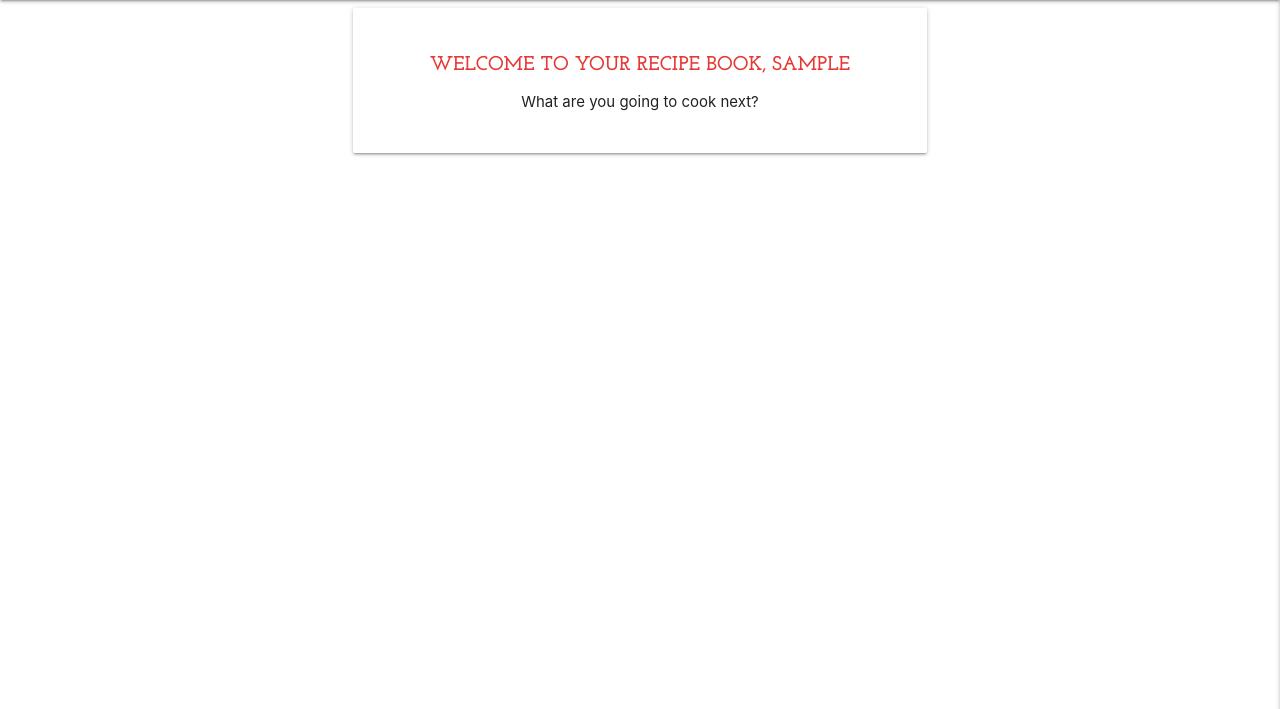
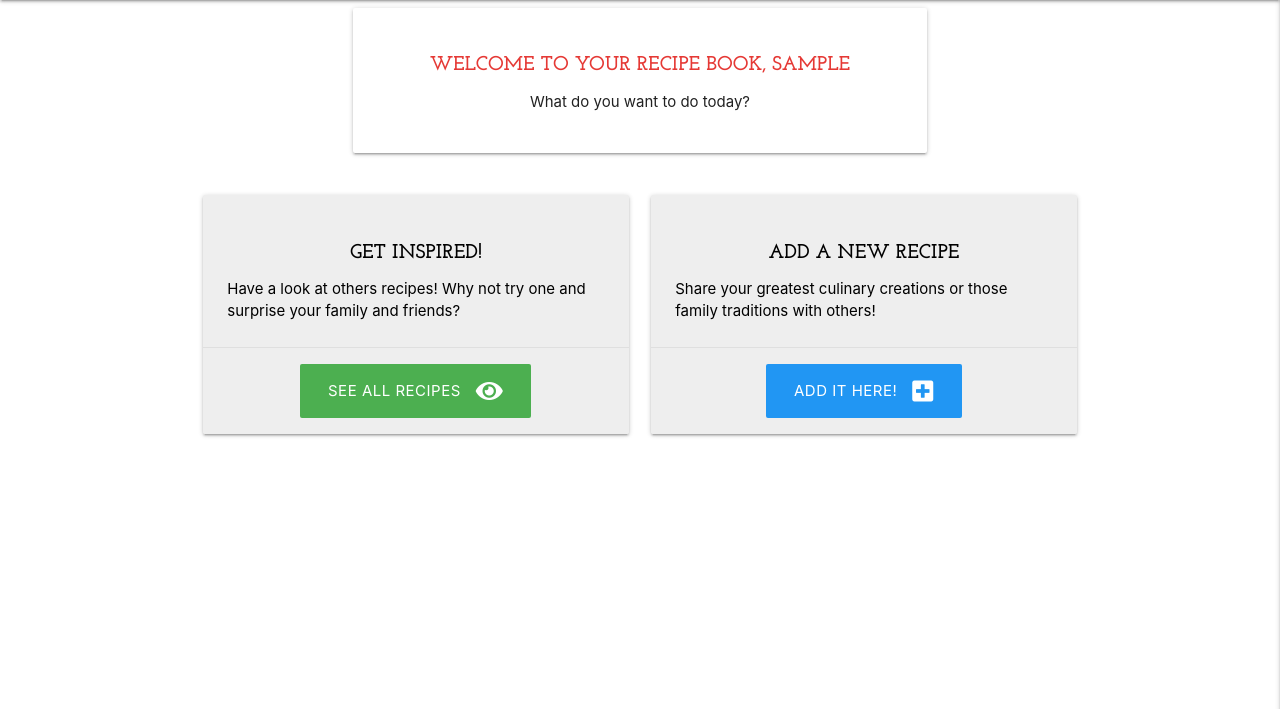
Before and after one commit to maialenz/CookBook, a Flask app: page /profile/1 in a window 1280 px wide. Shown: the part 64-773 px from the top of the page. Run offline with Flask 2, Linux system fonts and the light colour scheme; the visitor is signed in with stand-in values (Sample User, id 1); a database or web service that is not in the repository returns one stand-in record (values such as "Sample title"); some libraries are stand-ins or nearby versions; some web fonts are replaced.

Commit message:
add profile options to user when logged in

```diff
--- a/templates/profile.html
+++ b/templates/profile.html
@@ -9,9 +9,45 @@
             <h4 class="center-align red-text text-darken-1">
                 Welcome to your recipe book, {{ username }}
             </h4>
-            <p class="center-align">What are you going to cook next?</p>
+            <p class="center-align">What do you want to do today?</p>
         </div>
     </div>
 </div>
 
+<div class="row">
+    <div class="col s12 m6">
+      <div class="card grey lighten-3">
+        <div class="card-content black-text">
+          <span class="card-title center-align"><h4>Get Inspired!</h4></span>
+          <p>Have a look at others recipes! Why not try one and surprise your family and friends?</p>
+        </div>
+        <div class="card-action center-align">
+            <a href="{{ url_for('get_recipes') }}" class="btn-large green hvr-grow">
+                See All Recipes<i class="fas fa-eye right"></i>
+            </a>
+      </div>
+    </div>
+</div>
+
+<div class="row">
+    <div class="col s12 m6">
+      <div class="card grey lighten-3">
+        <div class="card-content black-text">
+          <span class="card-title center-align"><h4>Add a new recipe</h4></span>
+          <p>Share your greatest culinary creations or those family traditions with others!</p>
+        </div>
+        <div class="card-action center-align">
+            {% if session.user %}
+            <a href="{{ url_for('add_recipe') }}" class="btn-large blue hvr-grow">
+                Add it here! <i class="fas fa-plus-square right"></i>
+            </a>
+            {% endif %}
+      </div>
+    </div>
+</div>
+
+
+
+
+
 {% endblock %}
```
